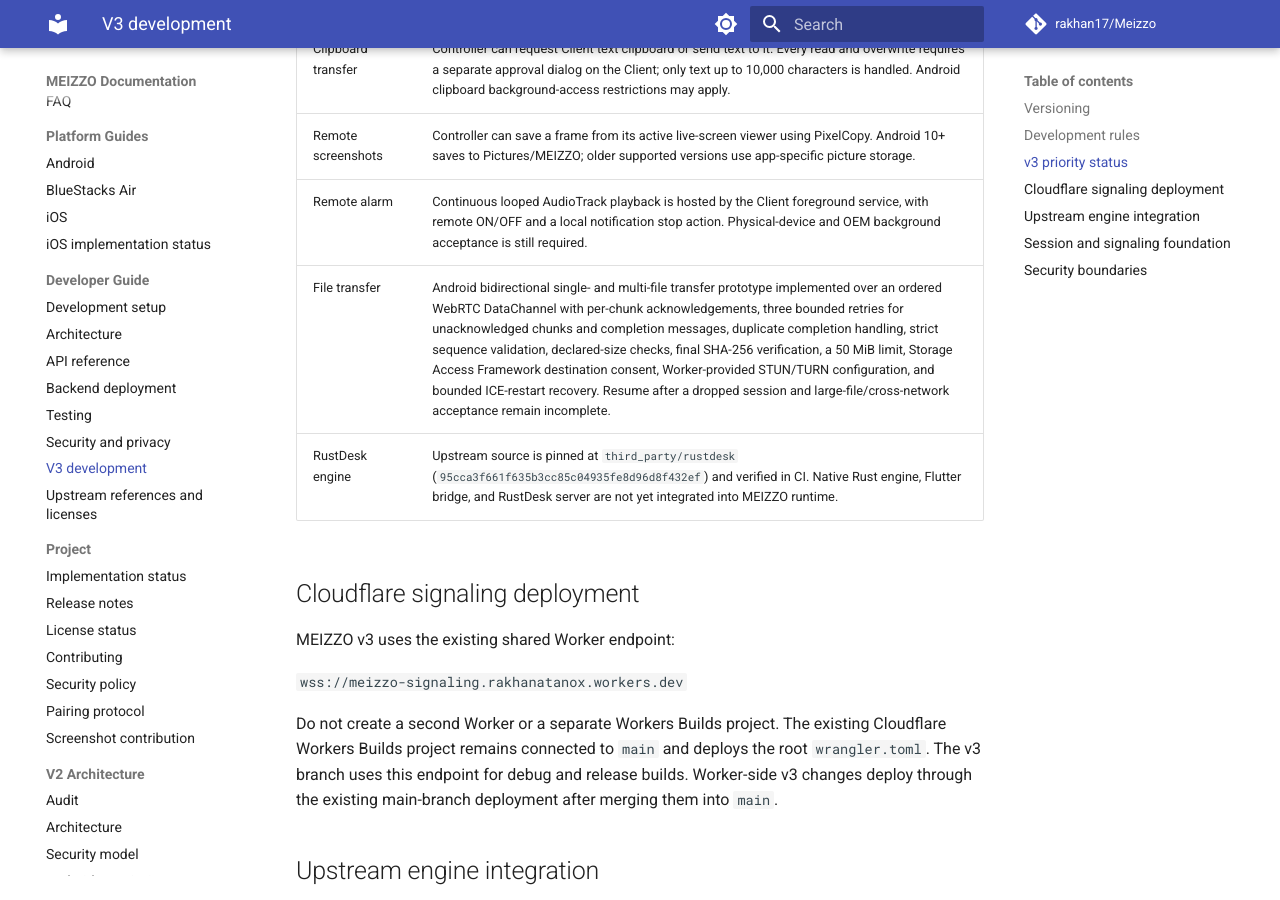
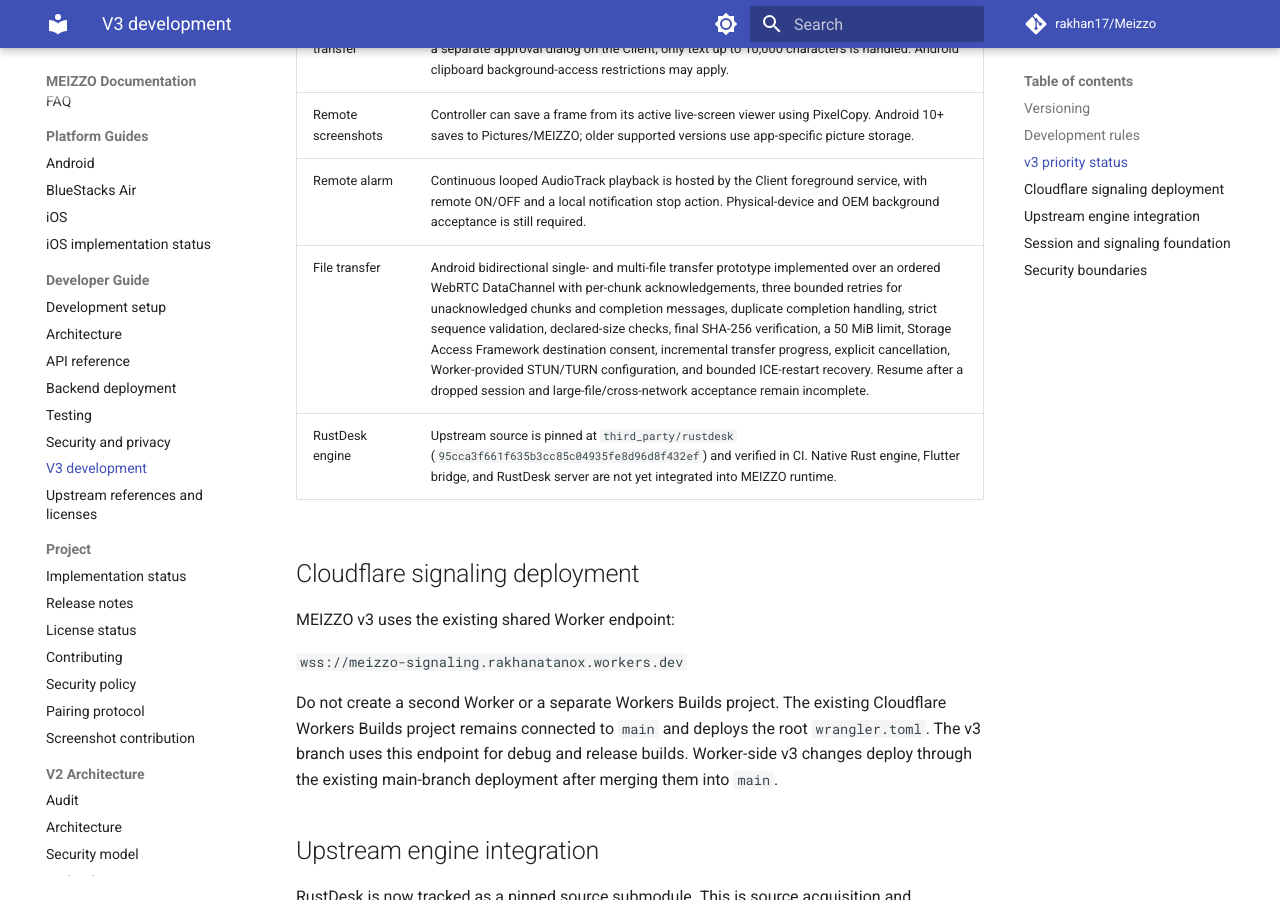
Before and after one commit to rakhan17/Meizzo, an MkDocs documentation site: the page built from docs/v3/README.md, in a window 1280 px wide and 900 px high, scrolled down 1613 px. Built offline with MkDocs 1.6.1 and Material for MkDocs 9.7.7, drawn with Linux system fonts in a browser that asks for light colours; comment, search, counter and statistics services are not loaded.

Commit message:
Document file transfer progress and cancellation

```diff
--- a/docs/v3/README.md
+++ b/docs/v3/README.md
@@ -32,7 +32,7 @@ This branch is the isolated development line for MEIZZO 3.x. The v2.5.0 stable l
 | Clipboard transfer | Controller can request Client text clipboard or send text to it. Every read and overwrite requires a separate approval dialog on the Client; only text up to 10,000 characters is handled. Android clipboard background-access restrictions may apply. |
 | Remote screenshots | Controller can save a frame from its active live-screen viewer using PixelCopy. Android 10+ saves to Pictures/MEIZZO; older supported versions use app-specific picture storage. |
 | Remote alarm | Continuous looped AudioTrack playback is hosted by the Client foreground service, with remote ON/OFF and a local notification stop action. Physical-device and OEM background acceptance is still required. |
-| File transfer | Android bidirectional single- and multi-file transfer prototype implemented over an ordered WebRTC DataChannel with per-chunk acknowledgements, three bounded retries for unacknowledged chunks and completion messages, duplicate completion handling, strict sequence validation, declared-size checks, final SHA-256 verification, a 50 MiB limit, Storage Access Framework destination consent, Worker-provided STUN/TURN configuration, and bounded ICE-restart recovery. Resume after a dropped session and large-file/cross-network acceptance remain incomplete. |
+| File transfer | Android bidirectional single- and multi-file transfer prototype implemented over an ordered WebRTC DataChannel with per-chunk acknowledgements, three bounded retries for unacknowledged chunks and completion messages, duplicate completion handling, strict sequence validation, declared-size checks, final SHA-256 verification, a 50 MiB limit, Storage Access Framework destination consent, incremental transfer progress, explicit cancellation, Worker-provided STUN/TURN configuration, and bounded ICE-restart recovery. Resume after a dropped session and large-file/cross-network acceptance remain incomplete. |
 | RustDesk engine | Upstream source is pinned at `third_party/rustdesk` (`95cca3f661f635b3cc85c04935fe8d96d8f432ef`) and verified in CI. Native Rust engine, Flutter bridge, and RustDesk server are not yet integrated into MEIZZO runtime. |
 
 ## Cloudflare signaling deployment
```
